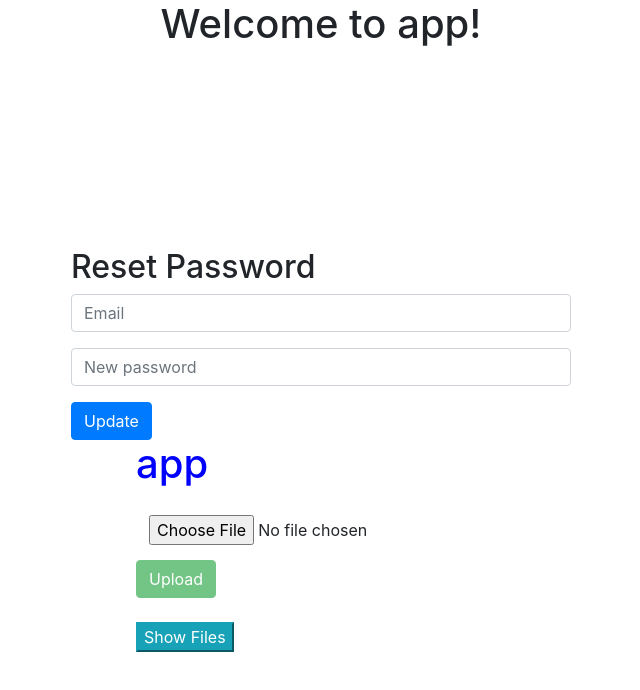
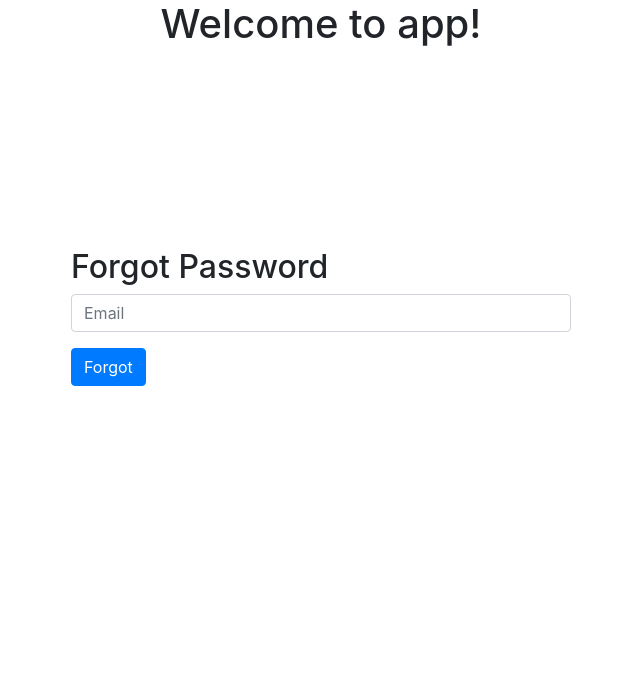
Before and after one commit to geozak/1801jan08java-Project2-Angular-DROVZ, an Angular app: page /reset in a window 1280 px wide. Shown: the top 690 px of the page, without its empty margins (319-959 px from the left). Built offline with nearby package versions, Linux system fonts and the light colour scheme.

Commit message:
Going to create a new branch to start working on resetting the user's password.

```diff
--- a/src/app/app.component.html
+++ b/src/app/app.component.html
@@ -8,7 +8,7 @@
 
 <router-outlet></router-outlet>
 
-<div class="container" style="width:400px">
+<!-- <div class="container" style="width:400px">
 	<div style="color: blue; margin-bottom: 20px">
 		<h1>{{title}}</h1>
 	</div>
@@ -19,4 +19,4 @@
 	<br/>
 
 	<list-upload></list-upload>
-</div>
+</div> -->
--- a/src/app/components/login/login.component.html
+++ b/src/app/components/login/login.component.html
@@ -5,7 +5,7 @@
     <form #f="ngForm" (ngSubmit)="f.form.valid && login(f)">
       <input type="email" name="email" placeholder="Email" ngModel required /><br />
       <input type="password" name="password" placeholder="Password" ngModel required />
-      <a routerLink="/reset" class="btn btn-link btn-reset" >Reset Password</a>
+      <a routerLink="/reset" class="btn btn-link btn-reset" >Forgot Password</a>
 
       <i *ngIf="loading" class="fa fa-spinner fa-spin" style="font-size:24px"></i><br />
       <button [disabled]=this.loading class="btn btn-primary">
--- a/src/app/components/reset/reset.component.html
+++ b/src/app/components/reset/reset.component.html
@@ -1,10 +1,10 @@
 <div class="reset-password">
-  <h2>Reset Password</h2>
+  <h2>Forgot Password</h2>
   <div class="form-group">
     <input #email type="text" class="form-control" id="email" placeholder="Email">
   </div>
-  <div class="form-group">
+<!--   <div class="form-group">
     <input #password type="text" class="form-control" id="username" placeholder="New password">
-  </div>
-  <button (click)="resetPassword()" class="btn btn-primary btn-update">Update</button>
+  </div> -->
+  <button (click)="resetPassword()" class="btn btn-primary btn-update">Forgot</button>
 </div>
```
